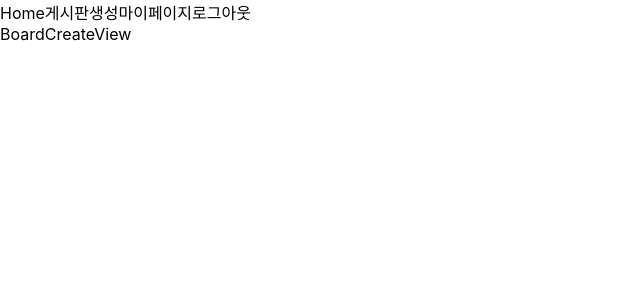
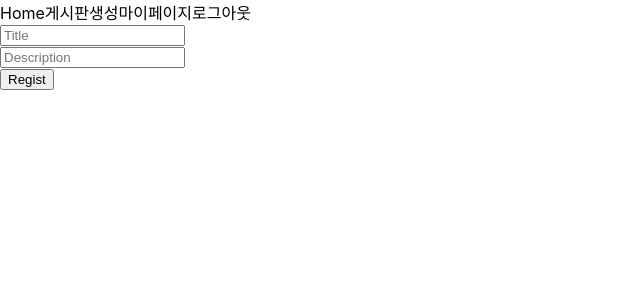
Before and after one commit to lunaticscode/test1-board-front, a Next.js app: page /board in a window 1280 px wide. Shown: the top 300 px of the page, without its empty margins (0-640 px from the left). Built offline with nearby package versions, Linux system fonts and the light colour scheme.

Commit message:
[1218] Board 생성 View 파일 업데이트

```diff
--- a/src/page/_board/BoardViewModel.tsx
+++ b/src/page/_board/BoardViewModel.tsx
@@ -1,12 +1,20 @@
 import React, {useEffect, useState} from 'react';
-import BoardCreateView from "./view/BoardCreateView";
+import BoardCreateView, {BoardCreateDataType} from "./view/BoardCreateView";
 
 const BoardViewModel:React.FC = () => {
+
+    const onSubmitData = (data: BoardCreateDataType) => {
+        console.log(data);
+    }
+
     return(
         <>
-            <BoardCreateView/>
+            <BoardCreateView
+                onSubmitData={onSubmitData}
+            />
         </>
     )
+
 }
 
 export default BoardViewModel;
--- a/src/page/_board/view/BoardCreateView.tsx
+++ b/src/page/_board/view/BoardCreateView.tsx
@@ -1,11 +1,50 @@
 import React, {useEffect, useState} from 'react';
 
-const BoardCreateView: React.FC = () => {
+const InputTitle = ({handleInput}) => {
     return(
         <div>
-            BoardCreateView
+            <input placeholder={"Title"} name={"title"} type={"text"} onChange={handleInput} />
         </div>
     )
 }
 
+const InputDescription = ({handleInput}) => {
+    return(
+        <div>
+            <input placeholder={"Description"} name={"description"} type={"text"} onChange={handleInput} />
+        </div>
+    )
+}
+
+export interface BoardCreateDataType {
+    title: string;
+    description: string;
+}
+interface BoardCreateViewProps {
+    onSubmitData: (data: BoardCreateDataType) => void;
+}
+
+const BoardCreateView:React.FC<BoardCreateViewProps> = ({onSubmitData}) => {
+    const [inputValue, setInputValue] = useState<BoardCreateDataType>({title: "", description: ""});
+    const handleInput = ({target}) => {
+        setInputValue({
+            ...inputValue, [target.name]: target.value,
+        })
+    }
+    const onClickRegistBtn = () => {
+        onSubmitData(inputValue)
+    }
+    return(
+        <>
+            <InputTitle
+                handleInput={handleInput}
+            />
+            <InputDescription
+                handleInput={handleInput}
+            />
+            <button onClick={onClickRegistBtn}>Regist</button>
+        </>
+    )
+}
+
 export default BoardCreateView;
--- a/src/page/_home/view/HomeBoardListView.tsx
+++ b/src/page/_home/view/HomeBoardListView.tsx
@@ -10,7 +10,7 @@ const HomeBoardListView:React.FC<HomeBoardListViewProps> = ({ allBoardsData }) =
     return (
         <>
             <div>
-            HomeBoardListView
+                HomeBoardListView
             </div>
         </>
     )
```
